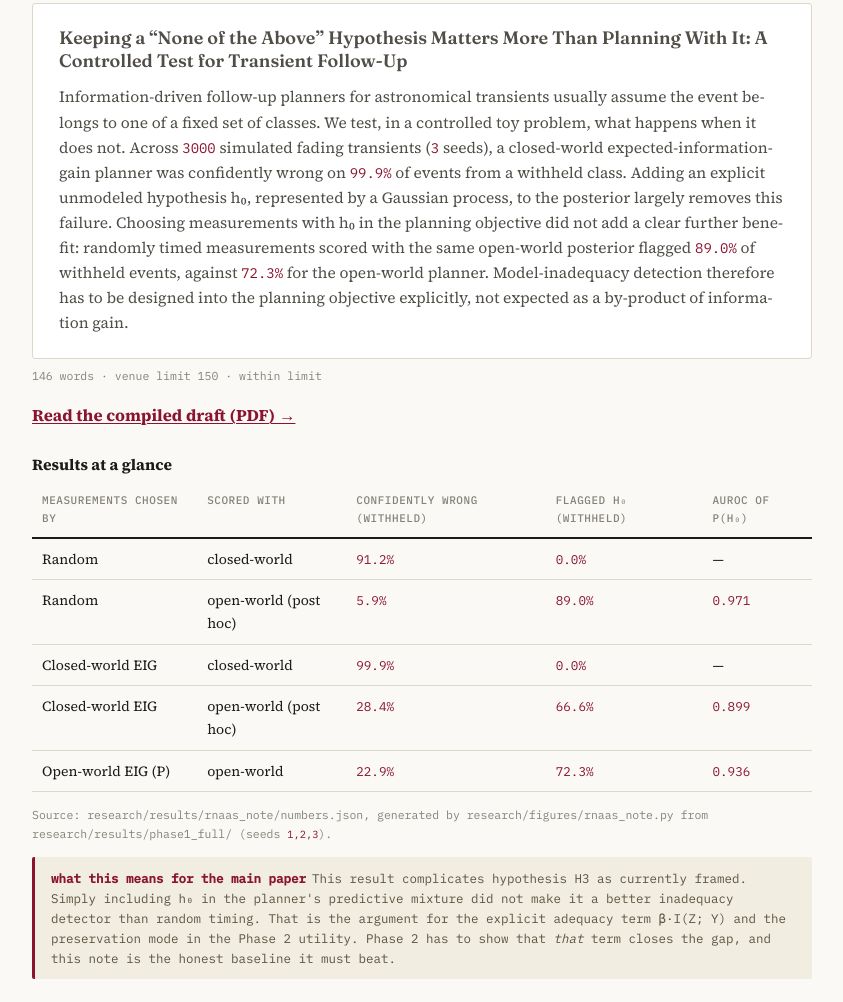
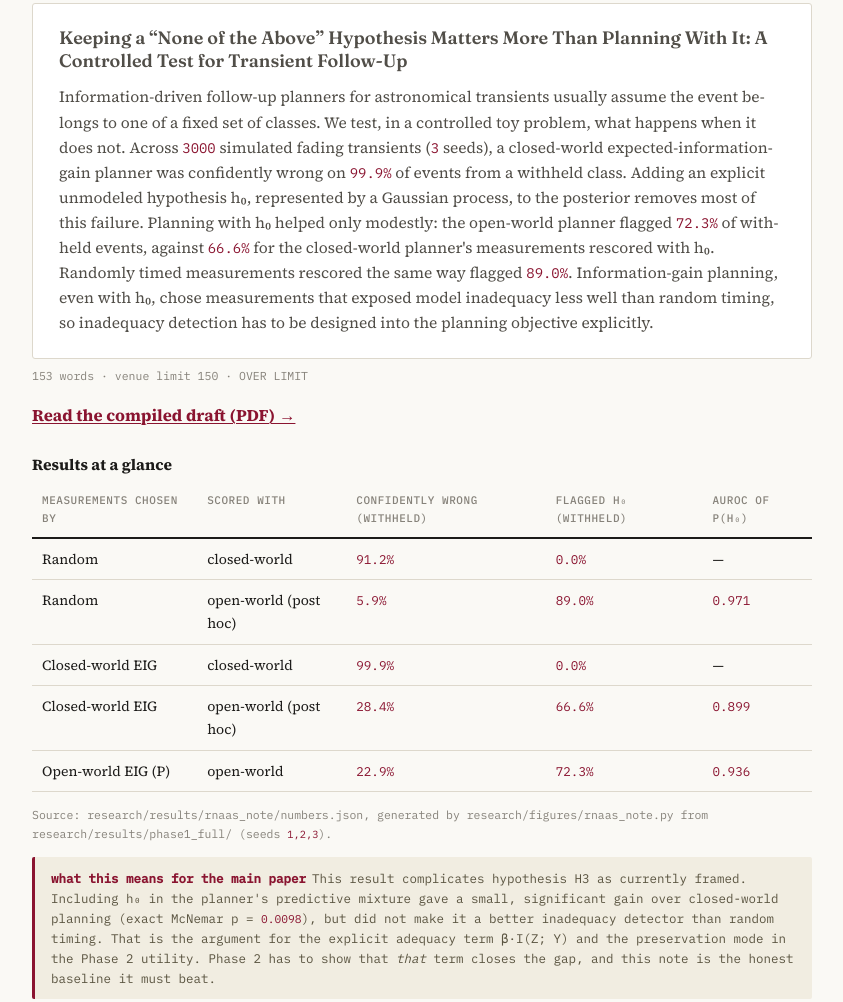
Before and after one commit to joycemalik/orbitalnet-dashboard, a plain HTML site: page docs/venues/rnaas.html in a window 1280 px wide. Shown: the part 1248-2250 px from the top of the page, without its empty margins (218-1061 px from the left). Drawn offline with Linux system fonts and the light colour scheme.

Commit message:
docs: sync RNAAS page abstract with the compiled note's final-run wording
The page still carried the 615-event preview wording ("no clear further
benefit"). The 3,000-event run shows a small, significant P vs B3+h0 gain
(exact McNemar p from results.js), as the PDF already says.

Co-Authored-By: Claude Opus 5.5 <noreply@anthropic.com>

```diff
--- a/docs/venues/rnaas.html
+++ b/docs/venues/rnaas.html
@@ -36,7 +36,7 @@
   <h2>The note</h2>
   <div class="abstract" data-limit="150">
     <p class="ttl">Keeping a “None of the Above” Hypothesis Matters More Than Planning With It: A Controlled Test for Transient Follow-Up</p>
-    <p>Information-driven follow-up planners for astronomical transients usually assume the event belongs to one of a fixed set of classes. We test, in a controlled toy problem, what happens when it does not. Across <span data-r="rnaas.n_events"></span> simulated fading transients (<span data-r="rnaas.n_seeds"></span> seeds), a closed-world expected-information-gain planner was confidently wrong on <span data-r="rnaas.B3.cw_withheld" data-fmt="pct"></span> of events from a withheld class. Adding an explicit unmodeled hypothesis h₀, represented by a Gaussian process, to the posterior largely removes this failure. Choosing measurements with h₀ in the planning objective did not add a clear further benefit: randomly timed measurements scored with the same open-world posterior flagged <span data-r="rnaas.random_h0.flag_withheld" data-fmt="pct"></span> of withheld events, against <span data-r="rnaas.P.flag_withheld" data-fmt="pct"></span> for the open-world planner. Model-inadequacy detection therefore has to be designed into the planning objective explicitly, not expected as a by-product of information gain.</p>
+    <p>Information-driven follow-up planners for astronomical transients usually assume the event belongs to one of a fixed set of classes. We test, in a controlled toy problem, what happens when it does not. Across <span data-r="rnaas.n_events"></span> simulated fading transients (<span data-r="rnaas.n_seeds"></span> seeds), a closed-world expected-information-gain planner was confidently wrong on <span data-r="rnaas.B3.cw_withheld" data-fmt="pct"></span> of events from a withheld class. Adding an explicit unmodeled hypothesis h₀, represented by a Gaussian process, to the posterior removes most of this failure. Planning with h₀ helped only modestly: the open-world planner flagged <span data-r="rnaas.P.flag_withheld" data-fmt="pct"></span> of withheld events, against <span data-r="rnaas.B3_h0.flag_withheld" data-fmt="pct"></span> for the closed-world planner's measurements rescored with h₀. Randomly timed measurements rescored the same way flagged <span data-r="rnaas.random_h0.flag_withheld" data-fmt="pct"></span>. Information-gain planning, even with h₀, chose measurements that exposed model inadequacy less well than random timing, so inadequacy detection has to be designed into the planning objective explicitly.</p>
   </div>
   <p class="wc"></p>
   <p><a href="rnaas-note.pdf"><strong>Read the compiled draft (PDF) →</strong></a></p>
@@ -54,7 +54,7 @@
   </table></div>
   <p class="src">Source: research/results/rnaas_note/numbers.json, generated by research/figures/rnaas_note.py from research/results/phase1_full/ (seeds <span data-r="rnaas.seeds"></span>).</p>
 
-  <aside class="note"><span class="tag">what this means for the main paper</span>This result complicates hypothesis H3 as currently framed. Simply including h₀ in the planner's predictive mixture did not make it a better inadequacy detector than random timing. That is the argument for the explicit adequacy term β·I(Z; Y) and the preservation mode in the Phase 2 utility. Phase 2 has to show that <em>that</em> term closes the gap, and this note is the honest baseline it must beat.</aside>
+  <aside class="note"><span class="tag">what this means for the main paper</span>This result complicates hypothesis H3 as currently framed. Including h₀ in the planner's predictive mixture gave a small, significant gain over closed-world planning (exact McNemar p = <span data-r="rnaas.paired.mcnemar_exact_p" data-fmt="g2"></span>), but did not make it a better inadequacy detector than random timing. That is the argument for the explicit adequacy term β·I(Z; Y) and the preservation mode in the Phase 2 utility. Phase 2 has to show that <em>that</em> term closes the gap, and this note is the honest baseline it must beat.</aside>
 
   <h2>Submission steps</h2>
   <ul class="checklist">
--- a/docs/venues/venues.js
+++ b/docs/venues/venues.js
@@ -12,6 +12,7 @@
     if (v == null){ el.textContent = 'not run'; el.className = 'pending'; return; }
     if (fmt === 'pct') v = (100*v).toFixed(1) + '%';
     else if (fmt === 'f3') v = Number(v).toFixed(3);
+    else if (fmt === 'g2') v = String(Number(Number(v).toPrecision(2)));
     el.textContent = v;
     el.classList.add('r');
   });
```
